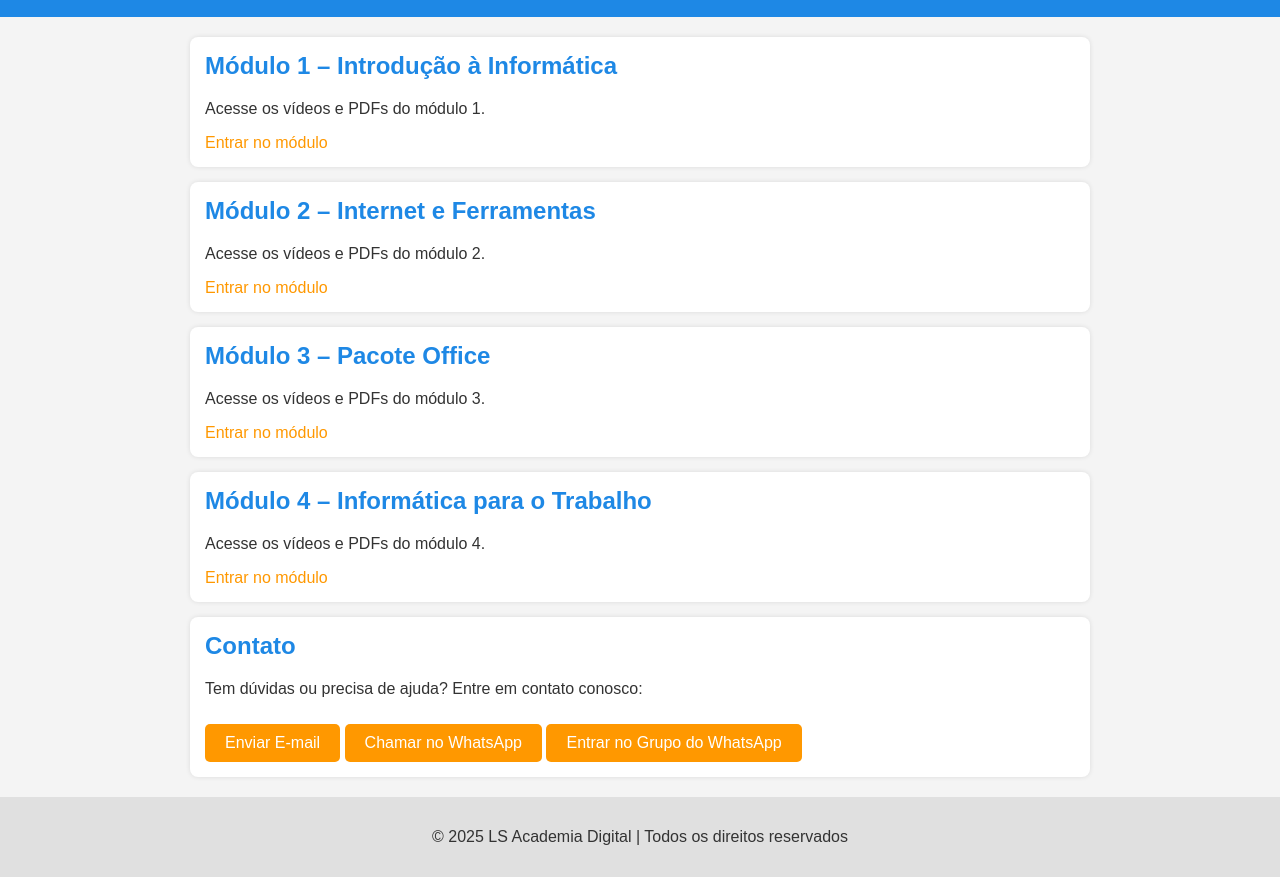
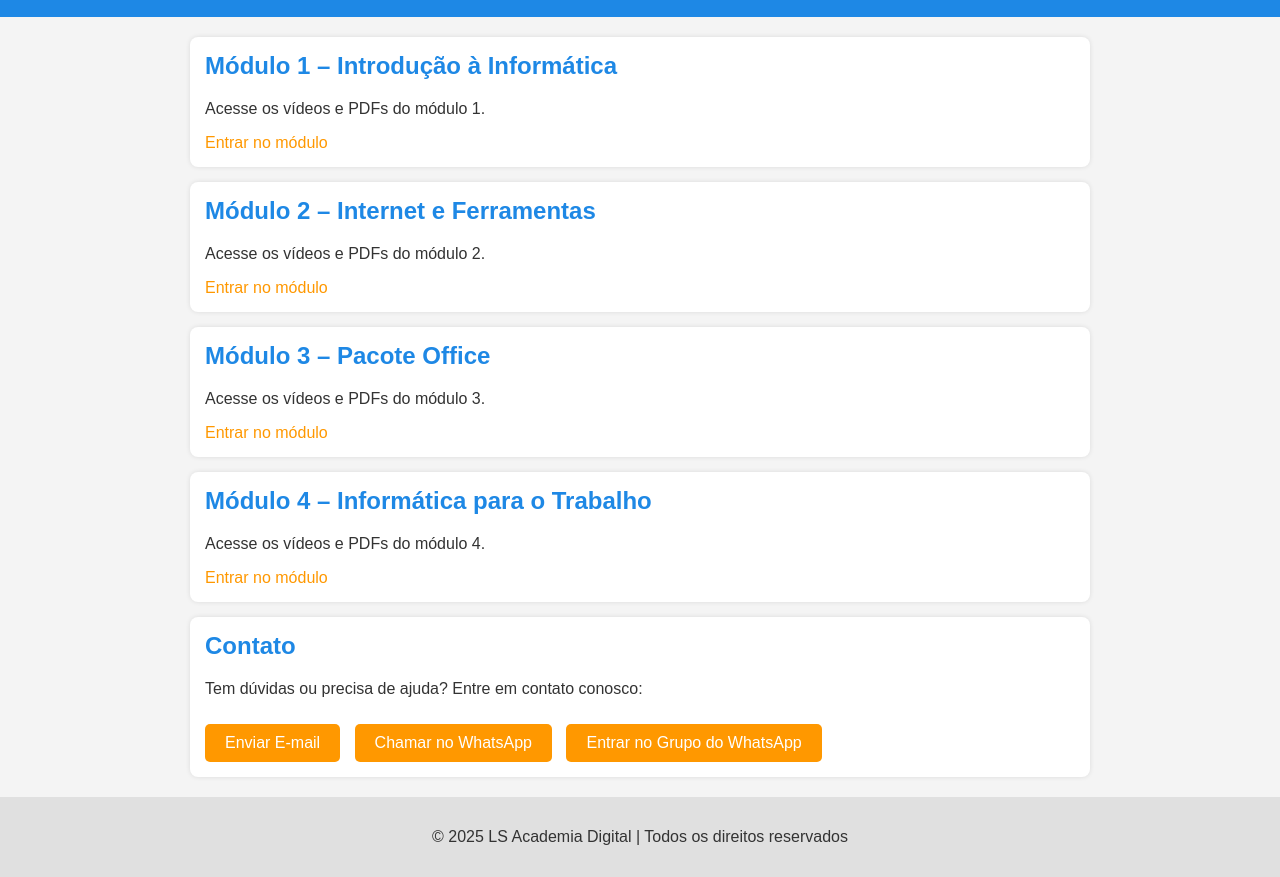
Before and after one commit to lsacademiadigital/lsacademiadigital.github.io, a plain HTML site: page index.html in a window 1280 px wide. Shown: the part 83-960 px from the top of the page. Drawn offline with Linux system fonts and the light colour scheme.

Commit message:
index.html

```diff
--- a/index.html
+++ b/index.html
@@ -16,6 +16,7 @@
     footer { text-align:center; padding:15px; background:#e0e0e0; margin-top:20px; }
     .botao-contato { display:inline-block; margin-top:10px; padding:10px 20px; background:#FF9800; color:#fff; border-radius:5px; text-decoration:none; }
     .botao-contato:hover { background:#e67e22; }
+    .botoes-whatsapp { margin-top:10px; }
     .botoes-whatsapp a { margin-right:10px; }
   </style>
 </head>
@@ -28,28 +29,25 @@
 
   <div class="container">
 
-    <!-- Módulo 1 -->
+    <!-- Módulos -->
     <div class="modulo">
       <h2>Módulo 1 – Introdução à Informática</h2>
       <p>Acesse os vídeos e PDFs do módulo 1.</p>
       <a href="modulo1.html">Entrar no módulo</a>
     </div>
 
-    <!-- Módulo 2 -->
     <div class="modulo">
       <h2>Módulo 2 – Internet e Ferramentas</h2>
       <p>Acesse os vídeos e PDFs do módulo 2.</p>
       <a href="modulo2.html">Entrar no módulo</a>
     </div>
 
-    <!-- Módulo 3 -->
     <div class="modulo">
       <h2>Módulo 3 – Pacote Office</h2>
       <p>Acesse os vídeos e PDFs do módulo 3.</p>
       <a href="modulo3.html">Entrar no módulo</a>
     </div>
 
-    <!-- Módulo 4 -->
     <div class="modulo">
       <h2>Módulo 4 – Informática para o Trabalho</h2>
       <p>Acesse os vídeos e PDFs do módulo 4.</p>
@@ -60,9 +58,11 @@
     <div class="modulo">
       <h2>Contato</h2>
       <p>Tem dúvidas ou precisa de ajuda? Entre em contato conosco:</p>
-      <a href="mailto:lsacademiadigital@gmail.com" class="botao-contato">Enviar E-mail</a>
-      <a href="https://wa.me/5511959761206" target="_blank" class="botao-contato">Chamar no WhatsApp</a>
-      <a href="https://chat.whatsapp.com/HaXBie7qau95hpDrJxNcSI" target="_blank" class="botao-contato">Entrar no Grupo do WhatsApp</a>
+      <div class="botoes-whatsapp">
+        <a href="mailto:lsacademiadigital@gmail.com" class="botao-contato">Enviar E-mail</a>
+        <a href="https://wa.me/5511959761206" target="_blank" class="botao-contato">Chamar no WhatsApp</a>
+        <a href="https://chat.whatsapp.com/HaXBie7qau95hpDrJxNcSI" target="_blank" class="botao-contato">Entrar no Grupo do WhatsApp</a>
+      </div>
     </div>
 
   </div>
```
